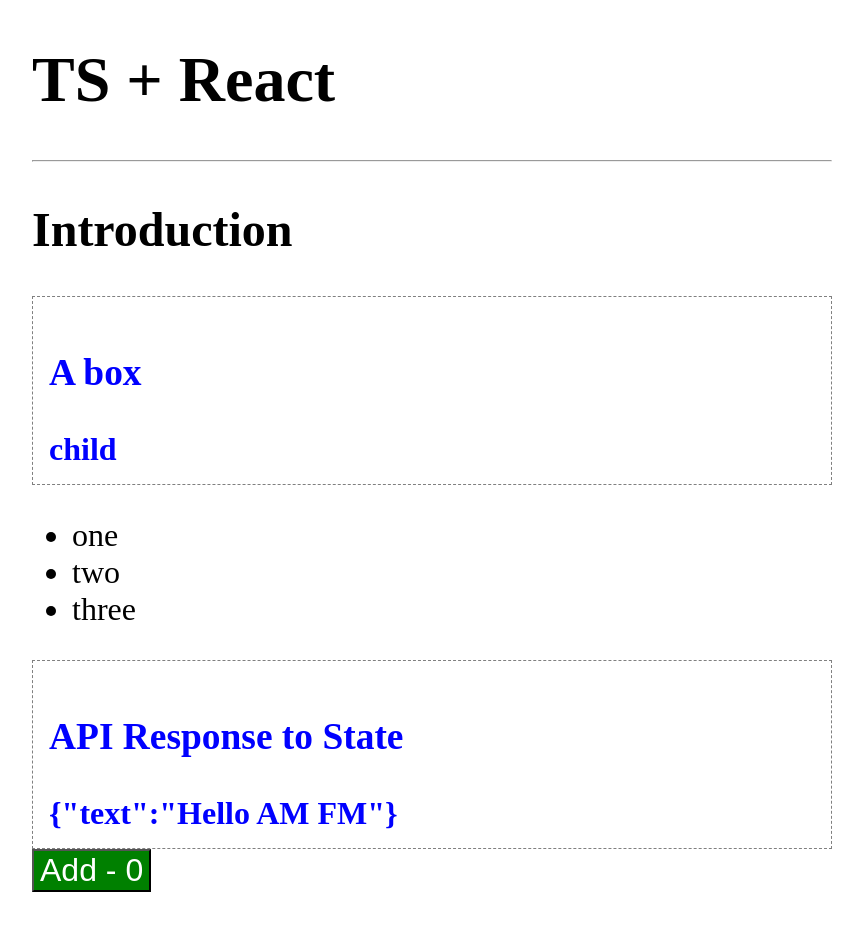
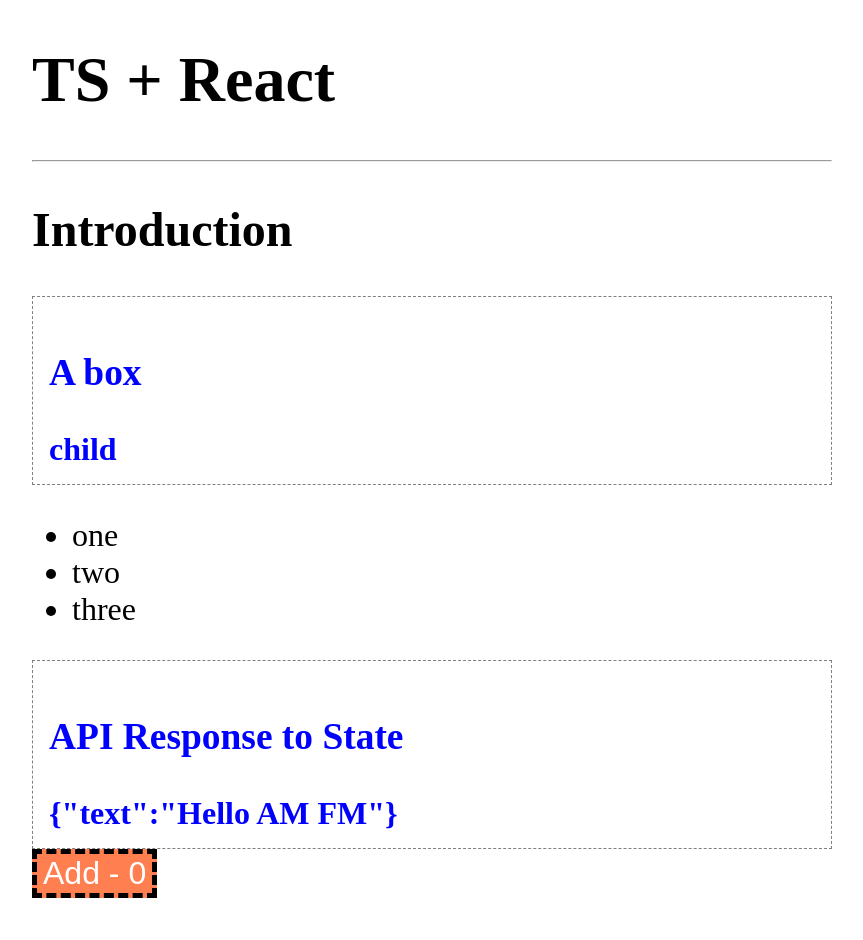
Before and after one commit to csdear/nextGarbage, a Next.js app: page /tsreact in a window 1280 px wide. Shown: the top 940 px of the page, without its empty margins (208-1071 px from the left). Built offline with nearby package versions, Linux system fonts and the light colour scheme.

Commit message:
Moved ...style to end to allow for override, demo overriding style on custom Button

```diff
--- a/pages/tsreact.tsx
+++ b/pages/tsreact.tsx
@@ -59,10 +59,10 @@ interface BoxProps {
   <button
     {...rest}
     style={{
-      ...style,
       backgroundColor: "green",
       color: "white",
       fontSize: "xx-large",
+      ...style
     }}
   >
     {label ?? children}
@@ -120,8 +120,8 @@ interface BoxProps {
     // <button onClick={() => setValue(value + 1)}>Add - {value}</button>
     // v2 use of custom Button component, but with children
     // <Button onClick={() => setValue(value + 1)}>Add - {value}</Button>
-    // v3 +SUPERIOR+ using custom prop 'label' instead of consuming children
-    <Button onClick={() => setValue(value + 1)} label={`Add - ${value}`} />
+    // v3 +SUPERIOR+ using custom prop 'label' instead of consuming children, and showing how we can add and override the base style. base is green, here i make it coral
+    <Button onClick={() => setValue(value + 1)} label={`Add - ${value}`} value={value} style={{border: "5px dashed black", backgroundColor: 'coral'}} />
   )
 
 const TSReact = () => {
```
